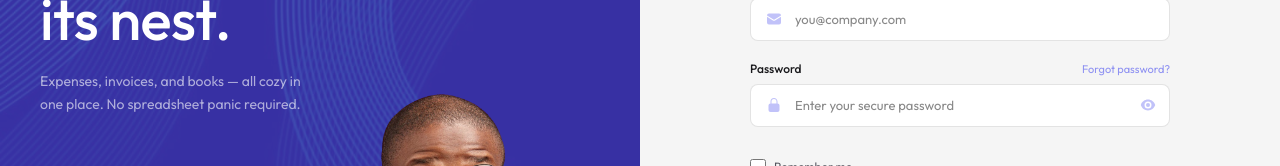
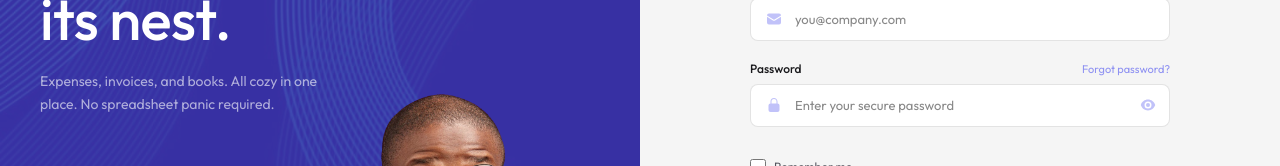
Before and after one commit to mularcredit/pesanest, a Next.js app: page /login in a window 1280 px wide. Shown: the part 301-467 px from the top of the page. Built offline with nearby package versions, Linux system fonts and the light colour scheme.

Commit message:
Remove em dash from login hero subtitle

```diff
--- a/src/app/login/page.tsx
+++ b/src/app/login/page.tsx
@@ -81,7 +81,7 @@ function LoginComponent() {
                         Where every<br />shilling finds<br />its nest.
                     </h2>
                     <p className="text-[14px] mt-5 leading-relaxed max-w-[280px]" style={{ color: 'rgba(255,255,255,0.6)' }}>
-                        Expenses, invoices, and books — all cozy in one place. No spreadsheet panic required.
+                        Expenses, invoices, and books. All cozy in one place. No spreadsheet panic required.
                     </p>
                 </div>
 
@@ -119,7 +119,7 @@ function LoginComponent() {
                             Where Every Shilling<br />Finds Its Nest.
                         </h2>
                         <p className="text-xs text-white/60 mt-2">
-                            Expenses, invoices, and books — all cozy in one place. No spreadsheet panic required.
+                            Expenses, invoices, and books. All cozy in one place. No spreadsheet panic required.
                         </p>
                     </div>
                 </div>
```
